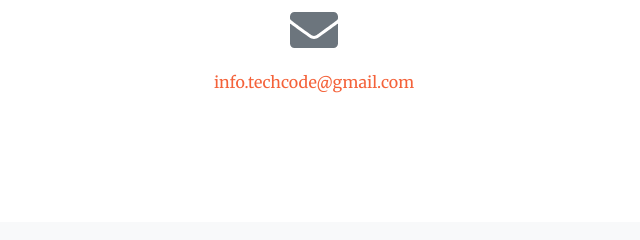
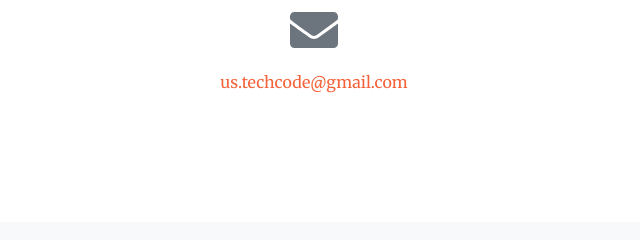
Before and after one commit to techcode8/techcode, a plain HTML site: page index.html in a window 1280 px wide. Shown: the part 2634-2874 px from the top of the page, 516-1156 px from the left. Drawn offline with nearby package versions, Linux system fonts and the light colour scheme.

Commit message:
update email

```diff
--- a/index.html
+++ b/index.html
@@ -178,7 +178,7 @@
                     <div class="col-lg-4 mr-auto text-center">
                         <i class="fas fa-envelope fa-3x mb-3 text-muted"></i>
                         <!-- Make sure to change the email address in BOTH the anchor text and the link target below!-->
-                        <a class="d-block" href="mailto:info.techcode@gmail.com">info.techcode@gmail.com</a>
+                        <a class="d-block" href="mailto:info.techcode@gmail.com">us.techcode@gmail.com</a>
                     </div>
                 </div>
             </div>
```
